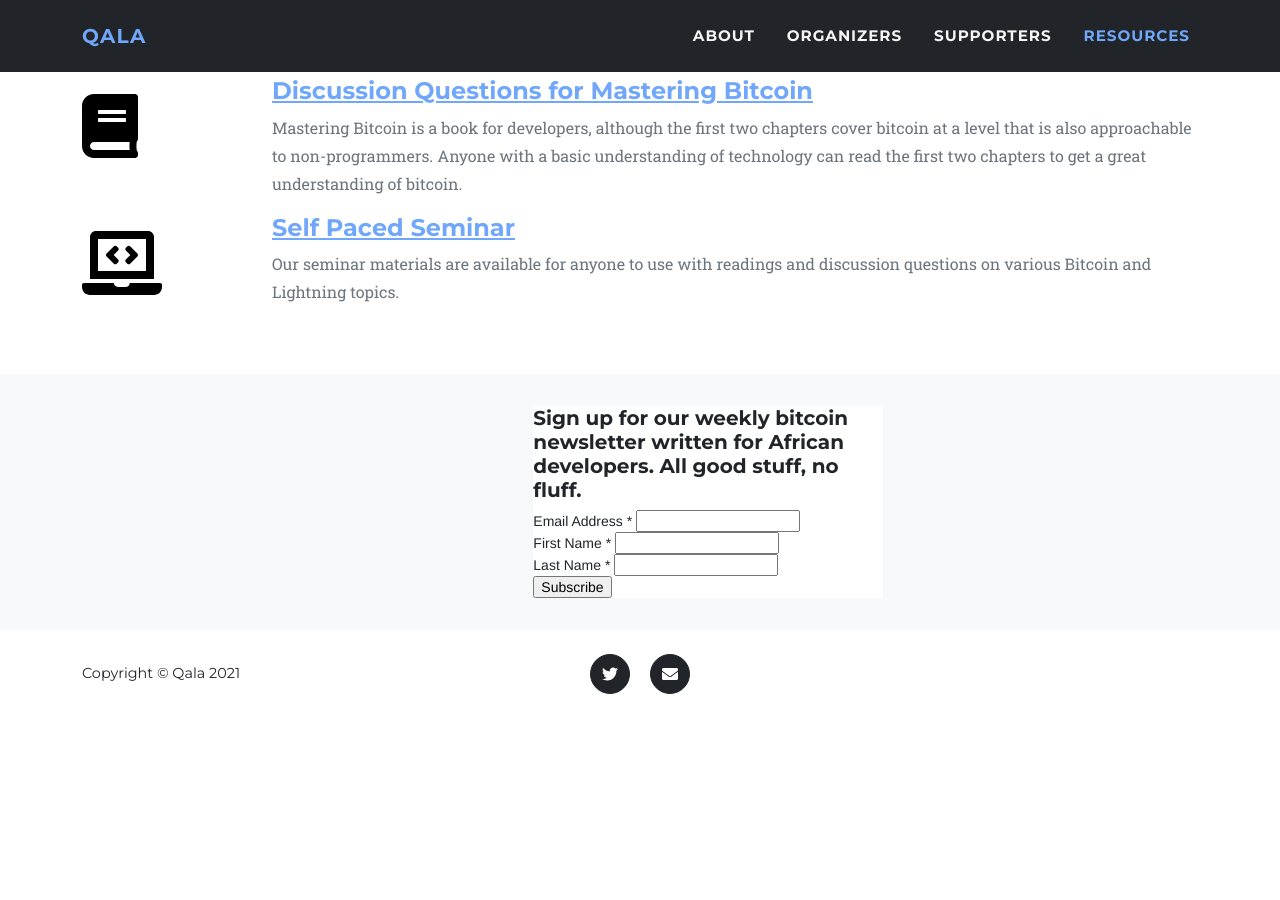
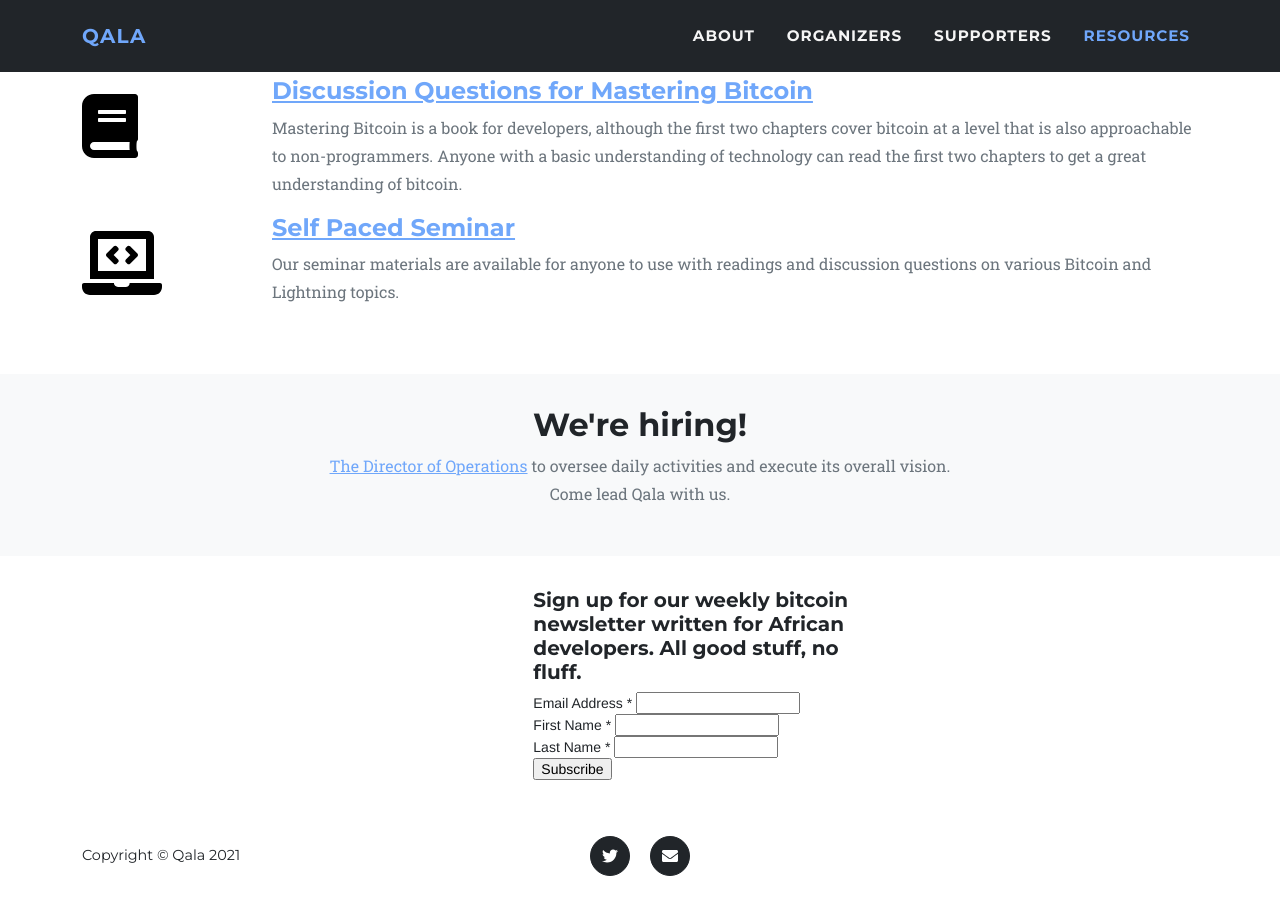
Before and after one commit to Qala-Dev/qala-website, a Jekyll site: the page built from index.html, in a window 1280 px wide and 900 px high, scrolled down 2293 px. Built offline with Jekyll 4.4.1, drawn with Linux system fonts in a browser that asks for light colours; comment, search, counter and statistics services are not loaded; before the commit the page ends 3011 px from its top, so only the background shows below that.

Commit message:
add lead job posting

```diff
--- a/index.html
+++ b/index.html
@@ -21,8 +21,6 @@ layout: default
          <h2 class="section-heading text-uppercase text-center">About</h2>
          <h5>Qala is a program designed to train the next generation of African Bitcoin and Lightning developers.</br>The program is full-time and includes stipends for participants.</h7>
       </div>
-      <!-- <p class="text-muted">
-            </p> -->
       <div class="row text-center">
          <div class="col-md-4">
             <span class="fa-stack fa-3x">
@@ -201,7 +199,16 @@ layout: default
       </div>
     </div>
 </section>
-<section class="bg-light" id="newsletter">
+<section class="bg-light" id="jobs">
+   <div class="container">
+      <div class="text-center">
+         <h2 class="section-heading text-center">We're hiring!</h2>
+         <p class="text-muted"><a target="_blank" href="https://qala.breezy.hr/p/fd48c8acc9e2">The Director of Operations</a> to oversee daily activities and execute its overall vision.<br>
+         Come lead Qala with us.</p>
+      </div>
+   </div>
+</section>
+<section id="newsletter">
    <div class="col-sm-12 offset-md-5">
    <!-- Begin Mailchimp Signup Form -->
    <link href="//cdn-images.mailchimp.com/embedcode/classic-10_7_dtp.css" rel="stylesheet" type="text/css">
```
